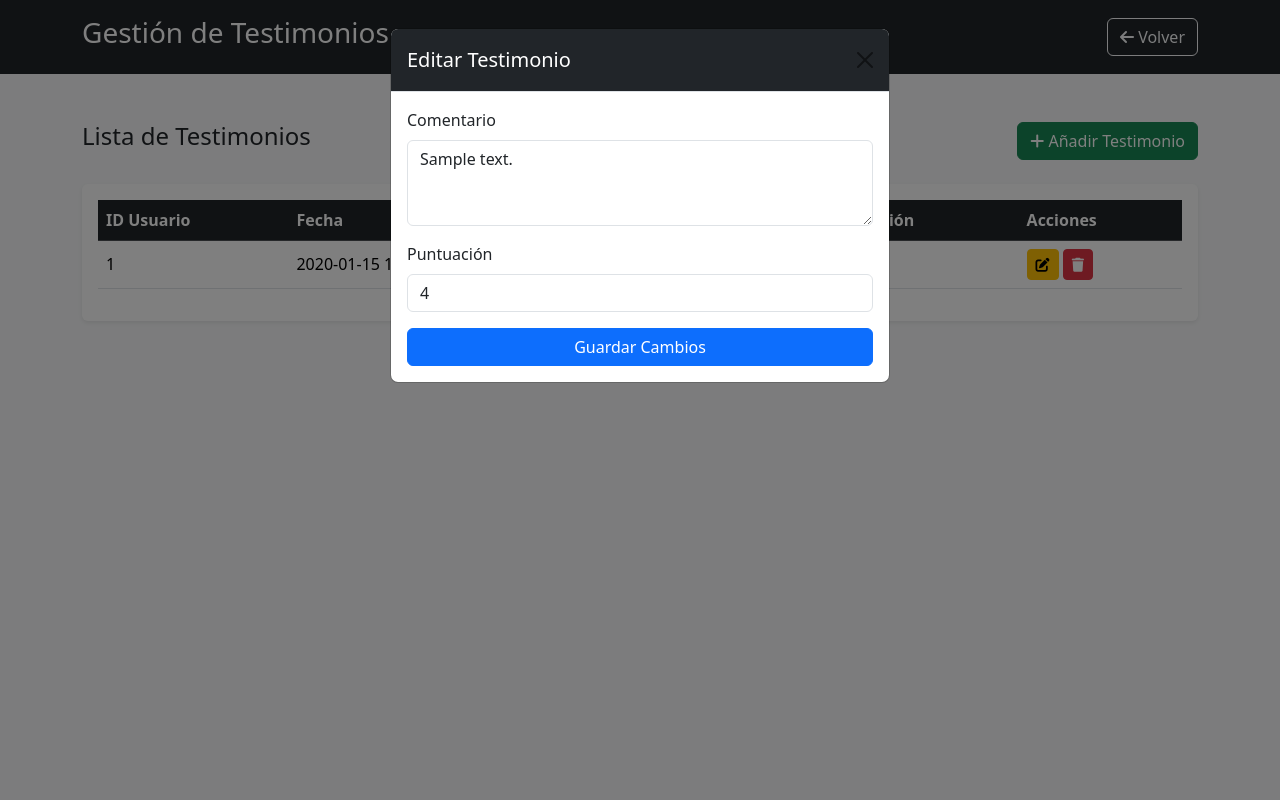
After one commit to lxstik/tattoo-POO, a PHP site: page /scarvve-html/admin/testimonials/admintestimonial.php in a window 1280 px wide, after a click that opens the changed part. The commit adds this page. Run offline with PHP 8.4, Linux system fonts and the light colour scheme; the visitor is signed in with stand-in values (Sample User, id 1); tables that the repository leaves empty or names only in its code hold one stand-in row (values such as "Sample post"); data that the repository does not hold is empty; some libraries are stand-ins or nearby versions.

Commit message:
admin testimonials

```diff
--- a/scarvve-html/admin/admin.php
+++ b/scarvve-html/admin/admin.php
@@ -72,7 +72,7 @@ if ($_SESSION['user_rol'] !== 'admin') {
             <div class="row g-4">
                 <!-- Botón para Testimonials -->
                 <div class="col-md-6 col-lg-3">
-                    <a href="testimonials.php" class="btn btn-custom w-100 d-flex align-items-center justify-content-center">
+                    <a href="./testimonials/admintestimonial.php" class="btn btn-custom w-100 d-flex align-items-center justify-content-center">
                         Gestionar Testimonials
                     </a>
                 </div>
--- /dev/null
+++ b/scarvve-html/admin/testimonials/admintestimonial.php
@@ -0,0 +1,121 @@
+<?php
+session_start();
+require_once '../../bbdd/config.php';
+
+if (!isset($_SESSION['user_rol']) || $_SESSION['user_rol'] !== 'admin') {
+    echo 'No tiene el rol de administrador';
+    exit();
+}
+
+$testimonials = $mysqli->query("SELECT * FROM Testimonials");
+if (!$testimonials) {
+    die("Error en la consulta: " . $mysqli->error);
+}
+$testimonials = $testimonials->fetch_all(MYSQLI_ASSOC);
+?>
+<!DOCTYPE html>
+<html lang="es">
+<head>
+    <meta charset="UTF-8">
+    <meta name="viewport" content="width=device-width, initial-scale=1.0">
+    <title>Administrar Testimonios</title>
+    <link href="https://cdn.jsdelivr.net/npm/bootstrap@5.3.3/dist/css/bootstrap.min.css" rel="stylesheet">
+    <script src="https://kit.fontawesome.com/147cf78807.js" crossorigin="anonymous"></script>
+</head>
+<body class="bg-light">
+    <header class="bg-dark text-white py-3">
+        <div class="container d-flex justify-content-between align-items-center">
+            <h1 class="h3">Gestión de Testimonios</h1>
+            <a href="../admin.php" class="btn btn-outline-light"><i class="fa-solid fa-arrow-left"></i> Volver</a>
+        </div>
+    </header>
+
+    <main class="container my-5">
+        <div class="d-flex justify-content-between align-items-center mb-4">
+            <h2 class="h4">Lista de Testimonios</h2>
+            <button class="btn btn-success" data-bs-toggle="modal" data-bs-target="#addTestimonialModal"><i class="fa-solid fa-plus"></i> Añadir Testimonio</button>
+        </div>
+
+        <div class="table-responsive bg-white shadow-sm rounded p-3">
+            <table class="table table-hover align-middle">
+                <thead class="table-dark">
+                    <tr>
+                        <th>ID Usuario</th>
+                        <th>Fecha</th>
+                        <th>Comentario</th>
+                        <th>Puntuación</th>
+                        <th>Acciones</th>
+                    </tr>
+                </thead>
+                <tbody>
+                    <?php foreach ($testimonials as $testimonial): ?>
+                        <tr>
+                            <td><?= htmlspecialchars($testimonial['user_id']) ?></td>
+                            <td><?= htmlspecialchars($testimonial['date']) ?></td>
+                            <td><?= htmlspecialchars($testimonial['description']) ?></td>
+                            <td><?= htmlspecialchars($testimonial['rating']) ?></td>
+                            <td>
+                                <button class="btn btn-sm btn-warning" data-bs-toggle="modal" data-bs-target="#editTestimonialModal<?= $testimonial['id'] ?>"><i class="fa-solid fa-pen-to-square"></i></button>
+                                <a href="delete-testimonial.php?id=<?= $testimonial['id'] ?>" class="btn btn-sm btn-danger" onclick="return confirm('¿Estás seguro de que deseas eliminar este testimonio?')"><i class="fa-solid fa-trash"></i></a>
+                            </td>
+                        </tr>
+
+                        <!-- Modal para editar testimonio -->
+                        <div class="modal fade" id="editTestimonialModal<?= $testimonial['id'] ?>" tabindex="-1" aria-labelledby="editTestimonialModalLabel<?= $testimonial['id'] ?>" aria-hidden="true">
+                            <div class="modal-dialog">
+                                <div class="modal-content">
+                                    <div class="modal-header bg-dark text-white">
+                                        <h5 class="modal-title" id="editTestimonialModalLabel<?= $testimonial['id'] ?>">Editar Testimonio</h5>
+                                        <button type="button" class="btn-close" data-bs-dismiss="modal" aria-label="Close"></button>
+                                    </div>
+                                    <div class="modal-body">
+                                        <form action="./edit-testimonial.php" method="POST">
+                                            <input type="hidden" name="id" value="<?= $testimonial['id'] ?>">
+                                            <div class="mb-3">
+                                                <label for="description" class="form-label">Comentario</label>
+                                                <textarea class="form-control" id="description" name="description" rows="3" required><?= htmlspecialchars($testimonial['description']) ?></textarea>
+                                            </div>
+                                            <div class="mb-3">
+                                                <label for="rating" class="form-label">Puntuación</label>
+                                                <input type="number" class="form-control" id="rating" name="rating" max="5" min="1" value="<?= htmlspecialchars($testimonial['rating']) ?>" required>
+                                            </div>
+                                            <button type="submit" class="btn btn-primary w-100">Guardar Cambios</button>
+                                        </form>
+                                    </div>
+                                </div>
+                            </div>
+                        </div>
+                    <?php endforeach; ?>
+                </tbody>
+            </table>
+        </div>
+    </main>
+
+    <!-- Modal para añadir testimonio -->
+    <div class="modal fade" id="addTestimonialModal" tabindex="-1" aria-labelledby="addTestimonialModalLabel" aria-hidden="true">
+        <div class="modal-dialog">
+            <div class="modal-content">
+                <div class="modal-header bg-dark text-white">
+                    <h5 class="modal-title" id="addTestimonialModalLabel">Añadir Testimonio</h5>
+                    <button type="button" class="btn-close" data-bs-dismiss="modal" aria-label="Close"></button>
+                </div>
+                <div class="modal-body">
+                    <form action="./add-testimonial.php" method="POST">
+                        <div class="mb-3">
+                            <label for="description" class="form-label">Comentario</label>
+                            <textarea class="form-control" id="description" name="description" rows="3" required></textarea>
+                        </div>
+                        <div class="mb-3">
+                            <label for="rating" class="form-label">Puntuación</label>
+                            <input type="number" class="form-control" id="rating" name="rating" max="5" min="1" required>
+                        </div>
+                        <button type="submit" class="btn btn-primary w-100">Guardar</button>
+                    </form>
+                </div>
+            </div>
+        </div>
+    </div>
+
+    <script src="https://cdn.jsdelivr.net/npm/bootstrap@5.3.3/dist/js/bootstrap.bundle.min.js"></script>
+</body>
+</html>
--- a/scarvve-html/testimonials.php
+++ b/scarvve-html/testimonials.php
@@ -96,7 +96,10 @@ if ($_SERVER['REQUEST_METHOD'] === 'POST') {
   </div>
 
   <!-- footer section -->
-  <?php include_once('./components/footer.php'); ?>
+   <div style="padding-top: 110px;">
+    <?php include_once('./components/footer.php'); ?>
+   </div>
+
 
   <!-- jQery -->
   <script src="js/jquery-3.4.1.min.js"></script>
```
Also changed, not shown: scarvve-html/admin/testimonials/add-testimonial.php (added, +38 -0 lines), scarvve-html/admin/testimonials/delete-testimonial.php (added, +36 -0 lines), scarvve-html/admin/testimonials/edit-testimonial.php (added, +39 -0 lines).
